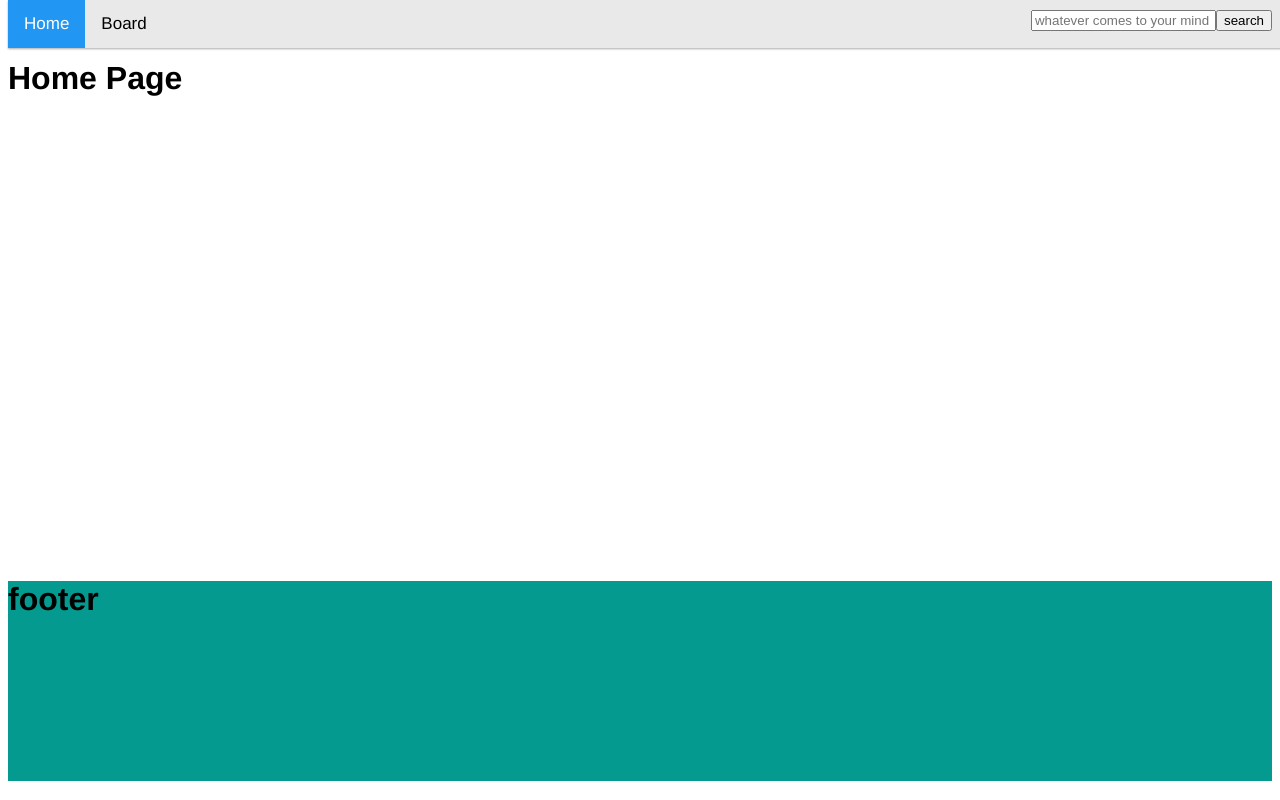
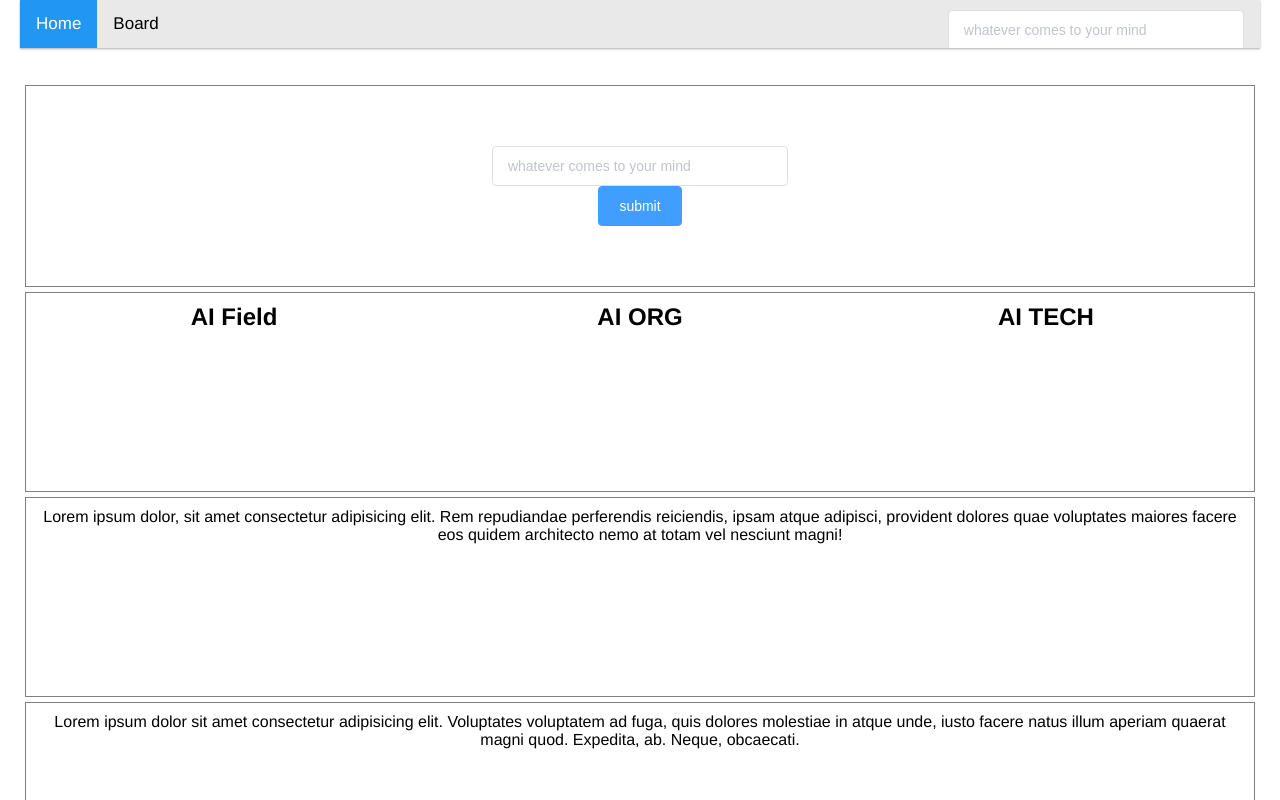
Before and after one commit to HuIsKelvin/information-system-front-end, a Vue app: page / in a window 1280 px wide. Shown: the top 800 px of the page. Built offline with nearby package versions, Linux system fonts and the light colour scheme.

Commit message:
slightly change interface

```diff
--- a/public/index.html
+++ b/public/index.html
@@ -5,11 +5,11 @@
     <meta http-equiv="X-UA-Compatible" content="IE=edge">
     <meta name="viewport" content="width=device-width,initial-scale=1.0">
     <link rel="icon" href="<%= BASE_URL %>favicon.ico">
-    <title>ai-project-demo</title>
+    <title>AI-project</title>
   </head>
   <body>
     <noscript>
-      <strong>We're sorry but ai-project-demo doesn't work properly without JavaScript enabled. Please enable it to continue.</strong>
+      <strong>We're sorry but AI-project doesn't work properly without JavaScript enabled. Please enable it to continue.</strong>
     </noscript>
     <div id="app"></div>
     <!-- built files will be auto injected -->
--- a/src/App.vue
+++ b/src/App.vue
@@ -1,14 +1,22 @@
 <template>
   <div id="app">
+    <el-container>
+      <el-header>
         <div id="nav">
           <div class="top-nav">
             <top-nav></top-nav>
           </div>
         </div>
+      </el-header>
+      <el-main>
         <div class="content">
-      <router-view class="view"/>
+          <router-view class="view" />
         </div>
+      </el-main>
+      <el-footer>
         <vfooter class="footer"></vfooter>
+      </el-footer>
+    </el-container>
   </div>
 </template>
 
@@ -27,7 +35,7 @@ export default {
 
 <style>
   * {
-  /* margin: 0; */
+    margin: 0;
     box-sizing: border-box;
   }
 
@@ -38,7 +46,8 @@ export default {
     /* text-align: center; */
     /* color: #2c3e50; */
     color: black;
-  margin-top: 60px;
+    /* margin-top: 60px; */
+    margin: 0;
   }
 
   .content {
@@ -53,6 +62,7 @@ export default {
   .footer {
     width: 100%;
     min-height: 200px;
-  background-color: #049A8F;
+    border-top: 1px solid black;
+    /* background-color: #049A8F; */
   }
 </style>
--- a/src/components/DisplayData.vue
+++ b/src/components/DisplayData.vue
@@ -1,26 +1,46 @@
 <template>
   <div>
-  <div class="visual">
-    <testbar :graph_id='testbar'></testbar>
-  </div>
+    <el-row :gutter="20">
+      <el-col :span="16">
         <div class="display-data">
-    <h1>PAPERS</h1>
+          <div class="show-pane">
+            <el-card>
+              <div>PAPER</div>
               <ul>
                 <li v-for="(paper, index) in paper_data" :key=index>
-        <h3>{{paper.TI}}</h3>
+                  <p>{{paper.TI}}</p>
                   <p>ID: {{paper.UID}}</p>
                 </li>
               </ul>
-    <hr>
-    <h1>NEWS</h1>
+            </el-card>
+          </div>
+
+          <div class="show-pane">
+            <el-card>
+              <div>NEWS</div>
               <ul>
                 <li v-for="(news, index) in news_data" :key=index>
-        <h3>{{news.title}}</h3>
+                  <p>{{news.title}}</p>
                   <p>ID: {{news.ID}}</p>
                 </li>
               </ul>
+            </el-card>
           </div>
 
+          <div class="show-pane">
+            <el-card>
+              <div>PATENT</div>
+            </el-card>
+          </div>
+        </div>
+      </el-col>
+
+      <el-col :span="8">
+        <div class="visual">
+          <testbar graph_id='testbar'></testbar>
+        </div>
+      </el-col>
+    </el-row>
   </div>
 </template>
 
@@ -47,9 +67,11 @@
       }
     },
     methods: {
+      // 无法加载本地文件
       // showdata() {
       //   var self = this;
-      //   this.$axios.get("../../test.php")
+      //   let url = "http://localhost:8080/assets/test.json";
+      //   this.$axios.get(url)
       //     .then(res => {
       //       console.log(res.status);
       //       self.data = res.data;
@@ -60,11 +82,15 @@
       //       console.log("axios出错！");
       //     })
       // }
-    },
+    }
   }
 </script>
 
 <style>
+  .show-pane {
+    margin: 5px auto 20px auto;
+  }
+
   .display-data {
     margin: 0 auto;
     padding: 5px;
--- a/src/components/common/SearchBox.vue
+++ b/src/components/common/SearchBox.vue
@@ -1,13 +1,22 @@
 <template>
   <!-- 检索框 -->
   <div class="search-box">
-    <input type="text" v-model="query" placeholder="whatever comes to your mind">
-    <button class="submit" @click="search">search</button>
+    <!-- <input type="text" v-model="query" @keyup.enter="search_query" placeholder="whatever comes to your mind">
+    <button class="submit" @click="search_query">search</button> -->
+    <el-form :inline="true">
+      <el-input
+        v-model="query"
+        @keyup.enter.native="search_query"
+        placeholder="whatever comes to your mind">
+      </el-input>
+      <el-button type="primary" @click="search_query">submit</el-button>
+    </el-form>
   </div>
 </template>
 
 <script>
 import Bus from "./../bus.js"
+
 export default {
   name: "SearchBox",
   data() {
@@ -16,7 +25,7 @@ export default {
     }
   },
   methods: {
-    search() {
+    search_query() {
       console.log(this.query);
       Bus.update_query(this.query);
       console.log("from bus: " + Bus.query_data.query_text);
@@ -32,4 +41,9 @@ export default {
   display: inline-block;
 }
 
+el-input {
+  display: inline-block;
+  /* width: 50px; */
+}
+
 </style>
--- a/src/components/common/TopNav.vue
+++ b/src/components/common/TopNav.vue
@@ -42,7 +42,7 @@
     overflow: hidden;
     background-color: #e9e9e9;
     box-shadow: 0px 1px 2px #aaaaaa;
-    position: fixed;
+    /* position: fixed; */
     top: 0;
     width: 100%;
   }
--- a/src/components/testbar.vue
+++ b/src/components/testbar.vue
@@ -16,12 +16,6 @@
         title: "可视化示例",
         // xData: ["nuctech Co Ltd", "Tsinghua University", "Hon Hai Precision Industry Co Ltd", "Huawei Technologies Co Ltd"],
         // yData: [3, 11, 8, 2],
-        // bar_Exp2Org: {
-        //   "nuctech Co Ltd": 3,
-        //   "Tsinghua University": 11,
-        //   "Hon Hai Precision Industry Co Ltd": 8,
-        //   "Huawei Technologies Co Ltd": 2
-        // }
       }
     },
     computed: {
@@ -60,9 +54,6 @@
         }]
       });
 
-      // myCharts.on("click", function() {
-      //   window.open("https://www.baidu.com")
-      // });
       myChart.on('click', function (params) {
         window.open('https://www.baidu.com/s?wd=' + encodeURIComponent(params.name));
       });
@@ -73,7 +64,7 @@
 
 <style>
 .graph {
-  width: 70%;
+  width: 100%;
   min-height: 200px;
   height: 400px;
   border: 1px solid grey;
--- a/src/main.js
+++ b/src/main.js
@@ -1,10 +1,15 @@
 import Vue from 'vue'
+// 引入element-ui，注意放置位置
+import ElementUI from 'element-ui';
+import 'element-ui/lib/theme-chalk/index.css';
 import App from './App.vue'
 import router from './router'
 // 引入 axios
 import axios from 'axios'
 // 引入echarts
 import echarts from 'echarts'
+
+Vue.use(ElementUI);
 
 // 将axios写入vue的原型
 Vue.prototype.$axios = axios
--- a/src/views/Home.vue
+++ b/src/views/Home.vue
@@ -1,32 +1,65 @@
 <template>
   <div class="home">
-    <h1>Home Page</h1>
-    <!-- <div class="test">
-      测试bus在组件间通信
-      <coma></coma>
-      <comb></comb>
-    </div> -->
+    <!-- <h1>Home Page</h1> -->
+    <!-- 搜索框 + 封面 -->
+    <div class="home-pane">
+      <search-box class="center search-box"></search-box>
+    </div>
+    <!-- 词云 -->
+    <!-- 响应式布局 -->
+    <div class="home-pane">
+      <el-row>
+        <el-col :xs="24" :sm="24" :md="8" :lg="8" :xl="8">
+          <h1>AI Field</h1>
+        </el-col>
+        <el-col :xs="24" :sm="24" :md="8" :lg="8" :xl="8">
+          <h1>AI ORG</h1>
+        </el-col>
+        <el-col :xs="24" :sm="24" :md="8" :lg="8" :xl="8">
+          <h1>AI TECH</h1>
+        </el-col>
+      </el-row>
+    </div>
+    <!-- 资讯 -->
+    <div class="home-pane">Lorem ipsum dolor, sit amet consectetur adipisicing elit. Rem repudiandae perferendis
+      reiciendis, ipsam atque adipisci, provident dolores quae voluptates maiores facere eos quidem architecto nemo at
+      totam vel nesciunt magni!</div>
+    <!-- 资讯 -->
+    <div class="home-pane">Lorem ipsum dolor sit amet consectetur adipisicing elit. Voluptates voluptatem ad fuga, quis
+      dolores molestiae in atque unde, iusto facere natus illum aperiam quaerat magni quod. Expedita, ab. Neque,
+      obcaecati.</div>
   </div>
 </template>
 
 <script>
-// @ is an alias to /src
-//import HelloWorld from '@/components/HelloWorld.vue'
-// import coma from '@/components/coma.vue'
-// import comb from '@/components/comb.vue'
+  import SearchBox from "./../components/common/SearchBox"
 
   export default {
     name: 'home',
     components: {
-    // HelloWorld,
-    // coma,
-    // comb
+      "search-box": SearchBox
     },
   }
 </script>
 
 <style>
-.test {
-  border: 1px solid white;
+  .center {
+    margin: 0 auto;
+  }
+
+  .home {
+    margin: 0 auto;
+    text-align: center;
+  }
+
+  .home-pane {
+    min-height: 200px;
+    border: 1px solid grey;
+    padding: 10px 5px;
+    margin: 5px;
+  }
+
+  .search-box {
+    margin: 50px auto;
     }
 </style>
--- a/src/views/ShowBoard.vue
+++ b/src/views/ShowBoard.vue
@@ -1,6 +1,5 @@
 <template>
   <div class="show-board">
-    <!-- <h1>This is an show board of data</h1> -->
     <h1>what you search: {{show_query}}</h1>
     <display-data></display-data>
   </div>
@@ -22,10 +21,7 @@ export default {
     show_query() {
       return Bus.query_data.query_text;
     }
-  },
-  created() {
-    this.show_query()
-  },
+  }
 }
 </script>
 
@@ -38,4 +34,9 @@ h5 {
 ul {
   list-style: none;
 }
+
+.show-board {
+  width: 100%;
+  margin: 0 auto;
+}
 </style>
--- a/vue.config.js
+++ b/vue.config.js
@@ -1,15 +1,23 @@
-// // vue.config.js
-// module.exports = {
-//   devServer: {
-//       proxy: {
-//           '/api': {
-//               target: 'http://localhost:8080',
-//               ws: true,
-//               changeOrigin: true,
-//               pathRewrite: {
-//                   '^/api': ''
-//               }
-//           },
-//       }
-//   }
-// };
+// vue.config.js
+module.exports = {
+    devServer: {
+        proxy: {
+            '/api': {
+                target: 'http://localhost:8080',
+                ws: true,
+                changeOrigin: true,
+                pathRewrite: {
+                    '^/api': ''
+                }
+            },
+        }
+    },
+
+    publicPath: undefined,
+    outputDir: undefined,
+    assetsDir: 'static',
+    runtimeCompiler: undefined,
+    productionSourceMap: undefined,
+    parallel: undefined,
+    css: undefined
+};
```
Also changed, not shown: package.json (+5 -4 lines), src/assets/test.json (renamed from public/test.json), 1 other file (tests, documents, lock files or other folders). Lines whose indentation alone changed are shown as unchanged.
